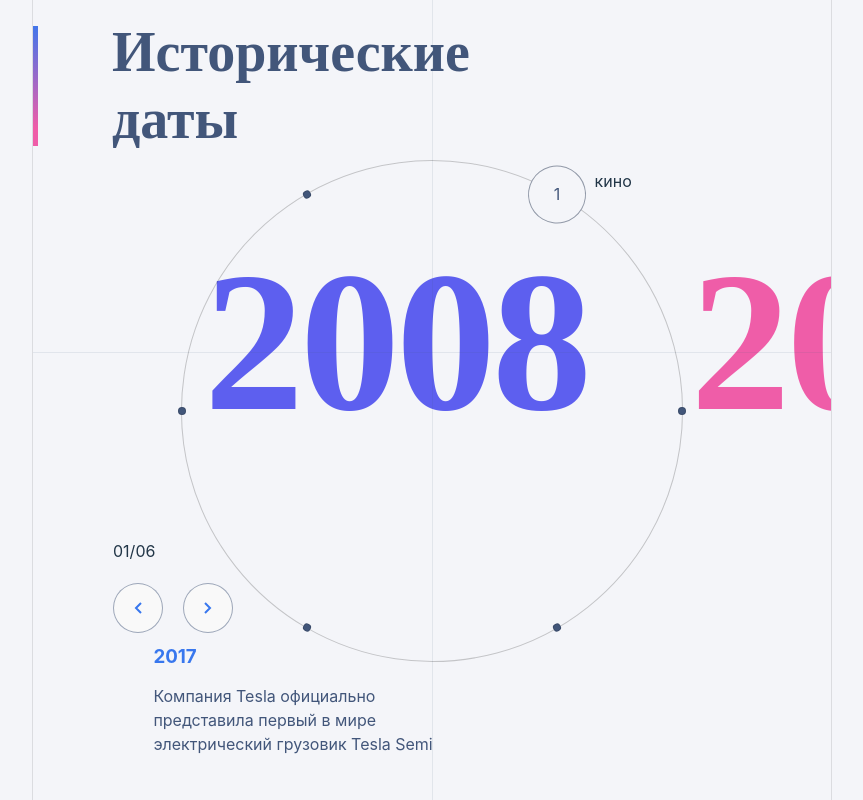
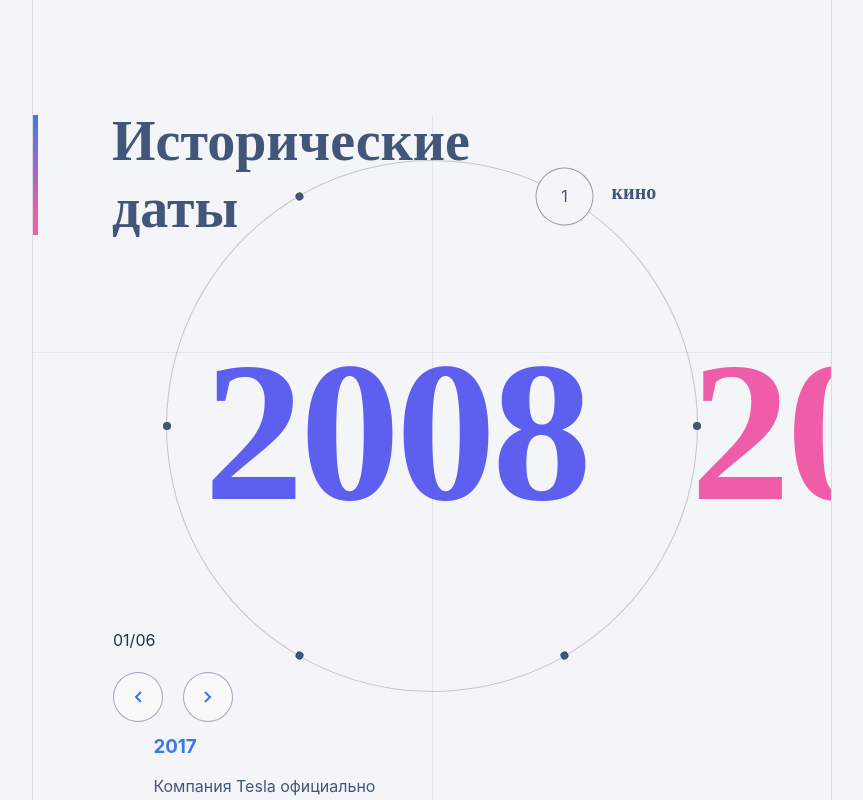
Before and after one commit to KarimovFreedlee/calendar-app, a React (Vite) app: page / in a window 1280 px wide. Shown: the whole page, without its empty margins (288-1151 px from the left). Built offline with nearby package versions, Linux system fonts and the light colour scheme.

Commit message:
text animation added

```diff
--- a/src/components/circle.tsx
+++ b/src/components/circle.tsx
@@ -18,7 +18,7 @@ export default function Circle() {
         <div className={mainClass}>
             <div className={circleClass} style={{transform: `rotateZ(${calcRotationDeg()}deg)`}}>
                 {getAllBlocks().map((item, key) => {
-                    return <div className={`item item-${key}`} key={crypto.randomUUID()} style={{transform: `rotate(${360 / getBlocksLength() * key}deg) translateX(250px)`}}>
+                    return <div className={`item item-${key}`} key={crypto.randomUUID()} style={{transform: `rotate(${360 / getBlocksLength() * key}deg) translateX(265px)`}}>
                         <div className={`item__circle ${key + 1 === currentIndex ? `item__circle-active` : ``}`} onClick={() => dispatch(setIndex(key))}>
                             <p style={{transform: `rotate(${-360 / getBlocksLength() * (key - currentIndex)}deg) `}}>
                                 {key + 1}
--- a/src/css/body.scss
+++ b/src/css/body.scss
@@ -2,10 +2,14 @@
     display: flex;
     flex-direction: column;
     align-items: flex-start;
-    justify-content: center;
+    // justify-content: center;
     overflow: hidden;
 
     height: 100vh;
+
+
+    padding-top: 9%;
+    box-sizing: border-box;
 
     position: relative;
 
@@ -86,8 +90,8 @@
         &__circle {
             border: 1px solid rgb(0 0 0 / 20%);
             border-radius: 50%;
-            width: 500px;
-            height: 500px;
+            width: 530px;
+            height: 530px;
             transition: all 1s;
 
             .item {
@@ -101,7 +105,21 @@
                 align-items: center;
 
                 .text{
-                    transform: translate(40px, 42px) rotateZ(60deg);
+                    transform: translate(38px, 26px) rotateZ(60deg);
+                    align-self: flex-start;
+
+                    font-family: PT Sans;
+                    font-size: 20px;
+                    font-weight: 700;
+                    line-height: 30px;
+                    letter-spacing: 0em;
+                    text-align: left;
+
+                    color: #42567A;
+                    opacity: 0;
+
+                    animation: appear 1s ease-in-out forwards;
+                    animation-delay: 1s;
                 }
 
                 &__circle {
@@ -186,3 +204,13 @@
     }
 
 }
+
+@keyframes appear {
+    0% {
+        opacity: 0;
+    }
+
+    100% {
+        opacity: 1;
+    }
+}
```
